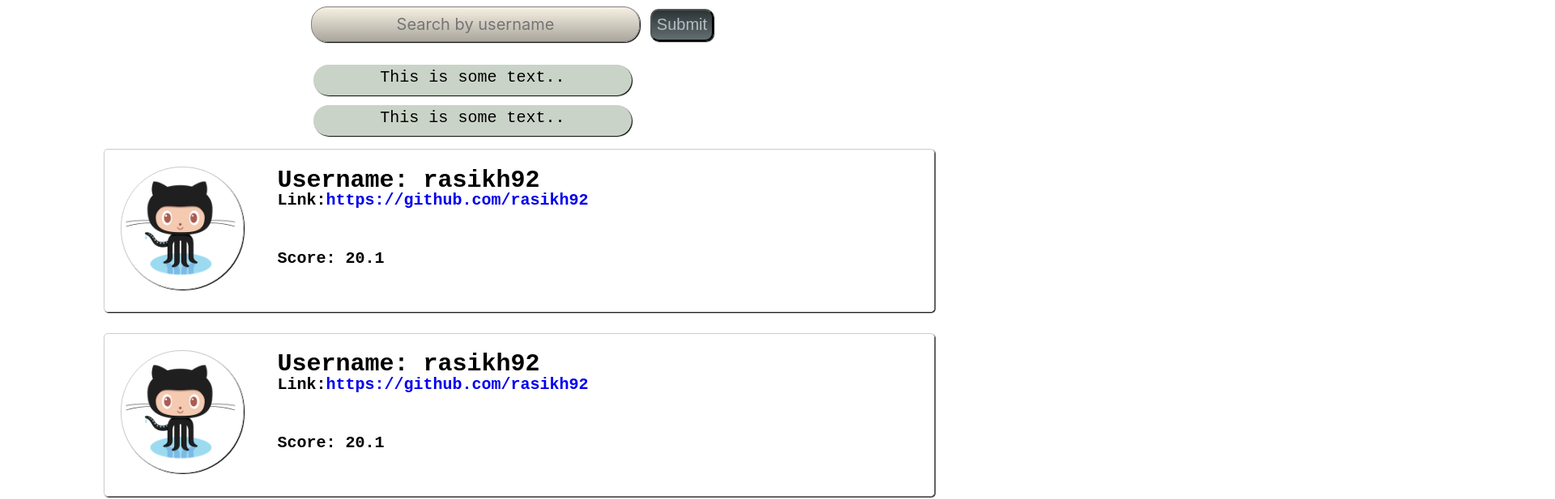
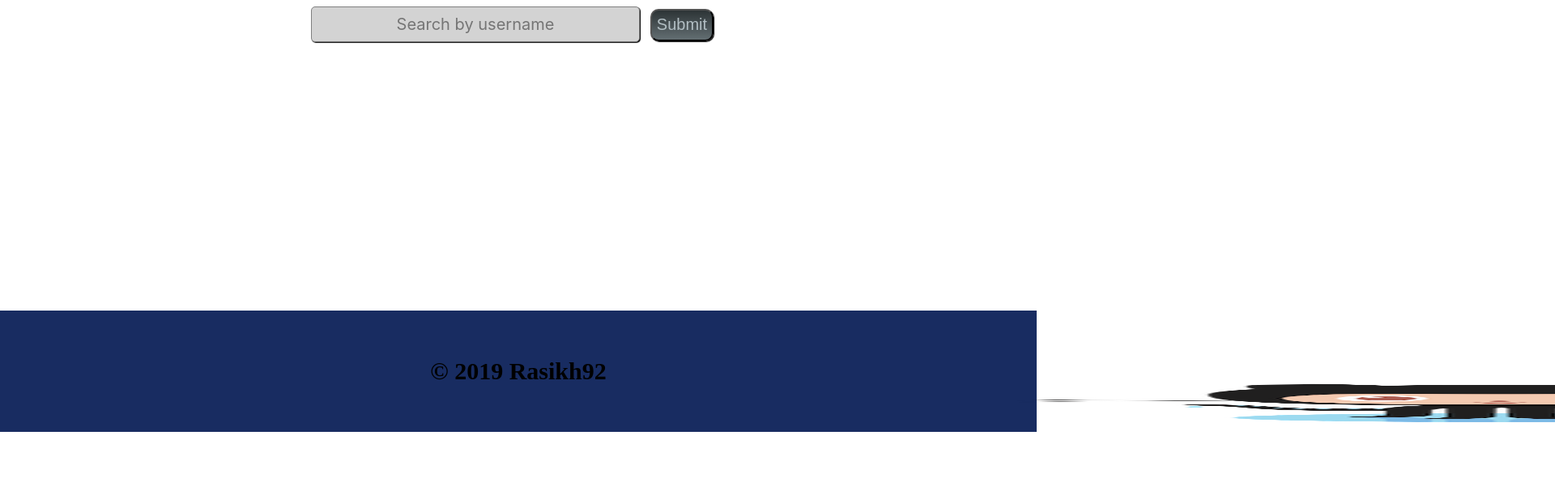
Before and after one commit to rasikh92/React_GitUsersApp, a React (Create React App) app: page / in a window 1280 px wide. Shown: the part 280-897 px from the top of the page at 81% size, 1920 px wide, since content can reach past the window. After the commit the page ends 814 px from the top, so only its background shows below. Built offline with nearby package versions, Linux system fonts and the light colour scheme.

Commit message:
added quicksearch and normal search

```diff
--- a/package.json
+++ b/package.json
@@ -3,6 +3,7 @@
   "version": "0.1.0",
   "private": true,
   "dependencies": {
+    "axios": "^0.18.0",
     "react": "^16.8.6",
     "react-dom": "^16.8.6",
     "react-scripts": "3.0.0"
--- a/src/components/Button/Button.js
+++ b/src/components/Button/Button.js
@@ -2,7 +2,7 @@ import React from 'react';
 import './Button.css';
 
 const Button = props => (
-    <button className="button">
+    <button className="button" onClick={props.clicked}>
         Submit
     </button>
 )
--- a/src/components/Card/Card.css
+++ b/src/components/Card/Card.css
@@ -40,15 +40,14 @@ a {
     border: 1px solid #ccc;
     box-shadow: 1px 1px 1px black;
     margin: 2% 2% 2% 2%;
-    position: relative;
     display:inline-block;
+    text-align: center;
 }
 
-.frame-img {
-    position: absolute;
+img {
     display: block;
-    z-index: 1;
-    top: 15px;
-    right: 5px;
-    height: 80%;
+    margin: auto;
+    width: 100%;
+    height: auto;
+    border-radius: 50%;
 }
--- a/src/components/Card/Card.js
+++ b/src/components/Card/Card.js
@@ -1,31 +1,21 @@
 import React from 'react';
 import './Card.css';
-import Img from '../../assets/Octocat.png';
 
-const Card = props => (
+const Card = props =>
     <div>
-        <div className="Card">
-            <div className="frame">
-                <img className="frame-img" src={Img} alt="user">
-                </img>
+        {props.results.map(result => (
+            <div className="Card" key={result.id}>
+                    <div className="frame">
+                        <img src={result.avatar_url} alt="user">
+                        </img>
+                    </div>
+                    <label className="title">{result.login}</label>
+                    <label className="card-text">Link:
+                    <a href={result.url}>{result.url}</a></label>
+                    <label className="card-score-text">Score: {result.score}</label>
             </div>
-            <label className="title">Username: rasikh92</label>
-            <label className="card-text">Link:
-            <a href="https://github.com/rasikh92">https://github.com/rasikh92</a></label>
-            <label className="card-score-text">Score: 20.1</label>
-        </div>
-        <div className="Card">
-            <div className="frame">
-                <img className="frame-img" src={Img} alt="user">
-                </img>
-            </div>
-            <label className="title">Username: rasikh92</label>
-            <label className="card-text">Link:
-            <a href="https://github.com/rasikh92">https://github.com/rasikh92</a></label>
-            <label className="card-score-text">Score: 20.1</label>
-        </div>
-
+            ))
+        }
     </div>
-);
 
 export default Card;
--- a/src/components/Footer/Footer.js
+++ b/src/components/Footer/Footer.js
@@ -6,7 +6,7 @@ const Footer = props => (
     <div className="Footer">
         <label className="footer-text">{props.label}</label>
             <a href="https://github.com/rasikh92/React_GitUsersApp"
-                target="_blank">
+                target="blank">
             <img className="img" src={Img} alt="Github Link">
             </img></a>
     </div>
--- a/src/components/Input/Input.css
+++ b/src/components/Input/Input.css
@@ -3,9 +3,9 @@
     height: 30px;
     margin: 3% 0 0 30%;
     overflow: scroll;
-    background: linear-gradient(#f7f1e3,#aaa69d);
+    background-color: lightgray;
     border: 0.5px solid gray;
-    border-radius: 20px;
+    border-radius: 5px;
     font: inherit;
     color: gray;
     font-size: 20px;
--- a/src/components/Input/Input.js
+++ b/src/components/Input/Input.js
@@ -2,7 +2,7 @@ import React from 'react';
 import './Input.css';
 
 const Input = props => (
-    <input className='input' placeholder='Search by username'></input>
+    <input className='input' placeholder='Search by username' onChange={props.onChange}></input>
 )
 
 export default Input;
--- a/src/components/List/List.css
+++ b/src/components/List/List.css
@@ -1,7 +1,7 @@
 .List {
     width: 31%;
     height: 30px;
-    background-color: #CAD3C8;
+    background-color: #FEA47F;
     margin: 1% 0 0 28%;
     border-radius: 20px;
     list-style-type: none;
@@ -11,3 +11,7 @@
     text-align: center;
     box-shadow: 1px 1px 1px black;
 }
+
+.List:hover {
+    cursor: pointer;
+}
--- a/src/components/List/List.js
+++ b/src/components/List/List.js
@@ -1,15 +1,31 @@
-import React from 'react';
+import React, {useState} from 'react';
 import './List.css';
+import Card from '../Card/Card';
 
-const List = props => (
-    <ul>
-        <li className="List">
-            This is some text..
-        </li>
-        <li className="List">
-            This is some text..
-        </li>
-    </ul>
-)
+const List = props => {
+    const [res, setRes] = useState(false);
+    const [resultArr, setResultArr] = useState([]);
+
+    const onClickHandler = (result) => {
+        setResultArr([result]);
+        setRes(true);
+    }
+
+    return (
+        <div>
+            <ul>
+                {!res ? (props.results.map(result => (
+                    <li className="List" key={result.id} onClick={() => onClickHandler(result)}>
+                        {result.login}
+                    </li>
+                ))
+                )
+                : null}
+            </ul>
+
+            {res ? <Card results = {resultArr}/> : null}
+        </div>
+    )
+}
 
 export default List;
--- a/src/container/Main/Main.js
+++ b/src/container/Main/Main.js
@@ -1,4 +1,5 @@
-import React, {Component} from 'react';
+import React, {Component, Fragment} from 'react';
+import axios from 'axios';
 import Jumbotron from '../../components/Jumbotron/Jumbotron';
 import Input from '../../components/Input/Input';
 import Button from '../../components/Button/Button';
@@ -7,16 +8,63 @@ import List from '../../components/List/List';
 import Card from '../../components/Card/Card';
 
 class Main extends Component {
+    state = {
+        text: "",
+        results: [],
+        result: false,
+        quickresult: false
+    }
+
+    fetchData = (text) => {
+
+    }
+
+    onChangeHandler = (event) => {
+        event.preventDefault();
+        event.persist();
+        let url = 'https://api.github.com/search/users?q=';
+
+        url = url.concat(event.target.value);
+        console.log(url);
+
+        if(event.target.value !== null || !this.state.quickresult) {
+            axios.get(url).then(
+                res => {
+                    const results = [];
+                    for(let item in res.data.items) {
+                        results.push({
+                            avatar_url: res.data.items[item].avatar_url,
+                            id: res.data.items[item].id,
+                            login: res.data.items[item].login,
+                            score: res.data.items[item].score,
+                            url: res.data.items[item].url
+                        })
+                    }
+                    this.setState({results: results, quickresult: true, result: false});
+                }
+            ).catch(
+                err => {
+                    console.log(err.response);
+                }
+            )
+        }
+    }
+
+    onClickedListener = (event) => {
+        this.setState({result: true, quickresult: false});
+    }
+
     render () {
+        //spinner here
         return (
-            <div>
+            <Fragment>
                 <Jumbotron label="Github Search Users App"/>
-                <Input />
-                <Button />
-                <List></List>
-                <Card />
+                    <Input onChange = {this.onChangeHandler}/>
+                    <Button clicked={this.onClickedListener} />
+                    {this.state.quickresult ? <List results = {this.state.results}></List> : null}
+                    {this.state.result ? <Card results = {this.state.results}/> : null}
                 <Footer label="&copy; 2019 Rasikh92" link="https://github.com/rasikh92/React_GitUsersApp"/>
-            </div>
+            </Fragment>
         )
     }
 }
```
Also changed, not shown: 1 other file (tests, documents, lock files or other folders).
